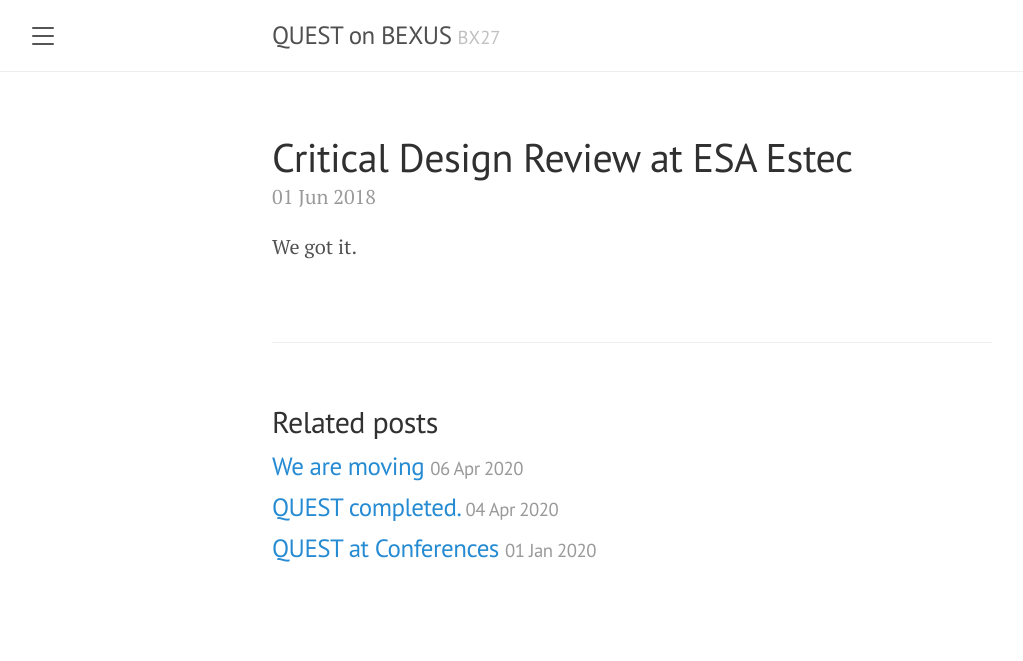
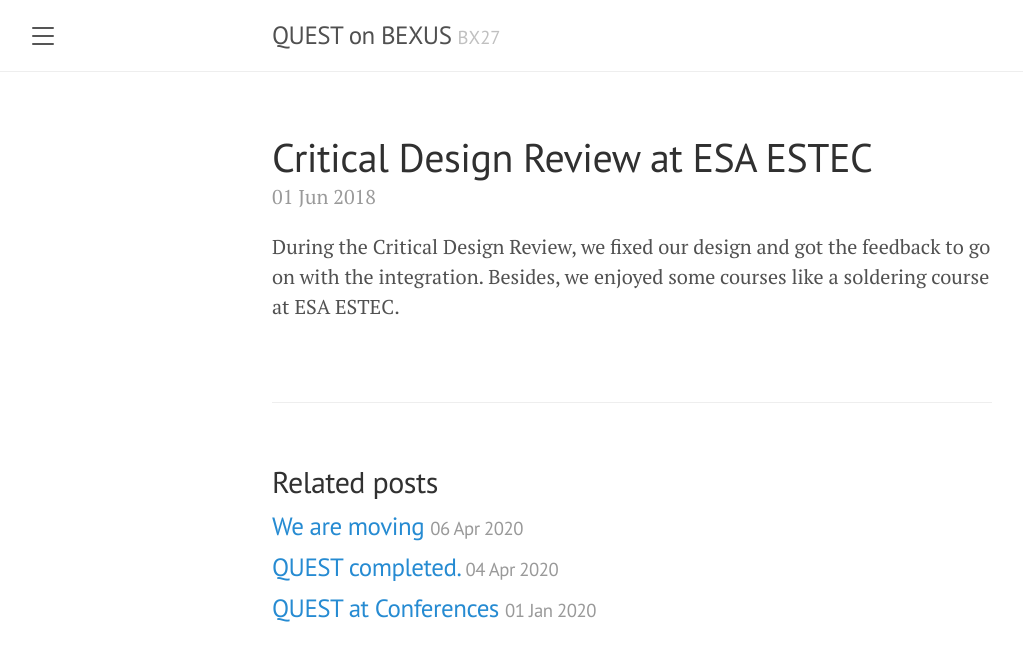
Before and after one commit to jvpichowski/quest-bexus, a Jekyll site: the page built from website/_posts/2018-06-01-cdr.md, in a window 1280 px wide. Shown: the top 661 px of the page, without its empty margins (8-1031 px from the left). Built offline with Jekyll 4.4.1, drawn with Linux system fonts in a browser that asks for light colours.

Commit message:
Updated cdr post

```diff
--- a/website/_posts/2018-06-01-cdr.md
+++ b/website/_posts/2018-06-01-cdr.md
@@ -1,6 +1,7 @@
 ---
 layout: post
-title: Critical Design Review at ESA Estec
+title: Critical Design Review at ESA ESTEC
 ---
 
-We got it.
+During the Critical Design Review, we fixed our design and got the feedback to go on with the integration.
+Besides, we enjoyed some courses like a soldering course at ESA ESTEC.
```
